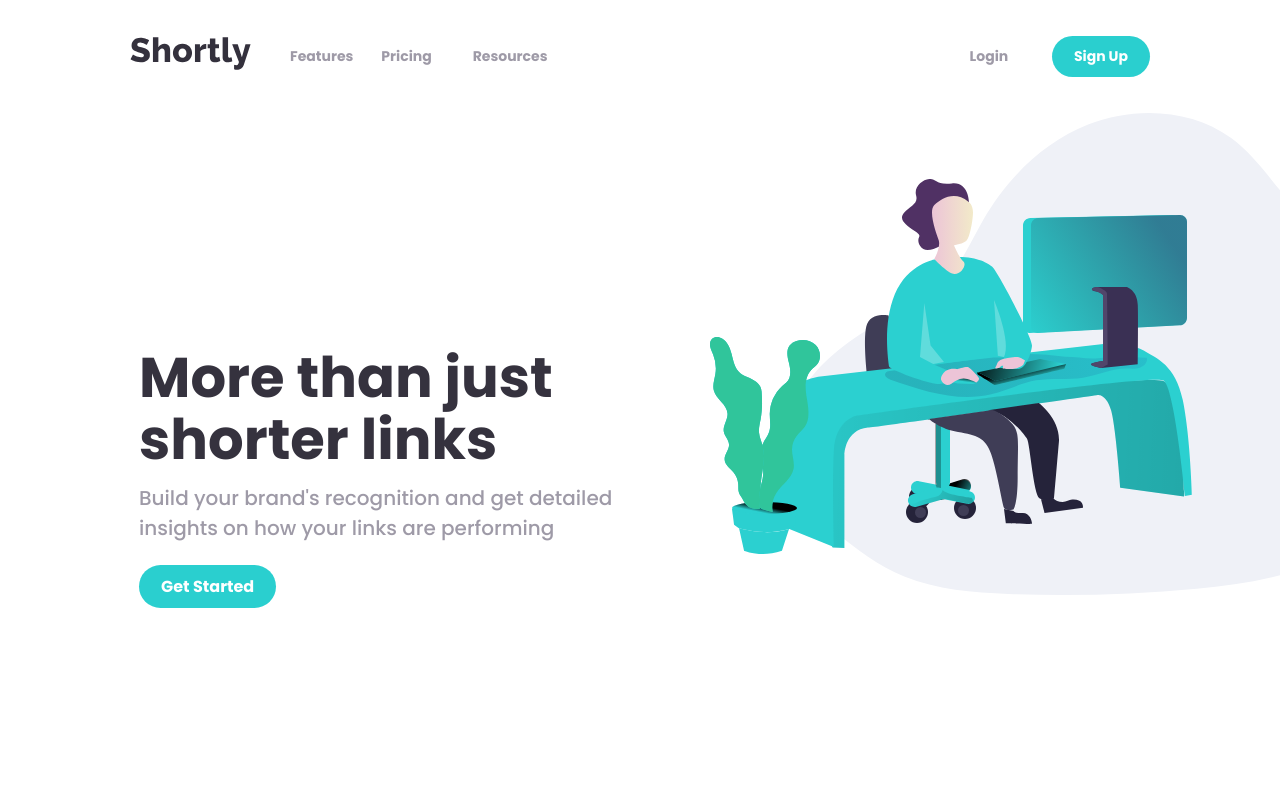
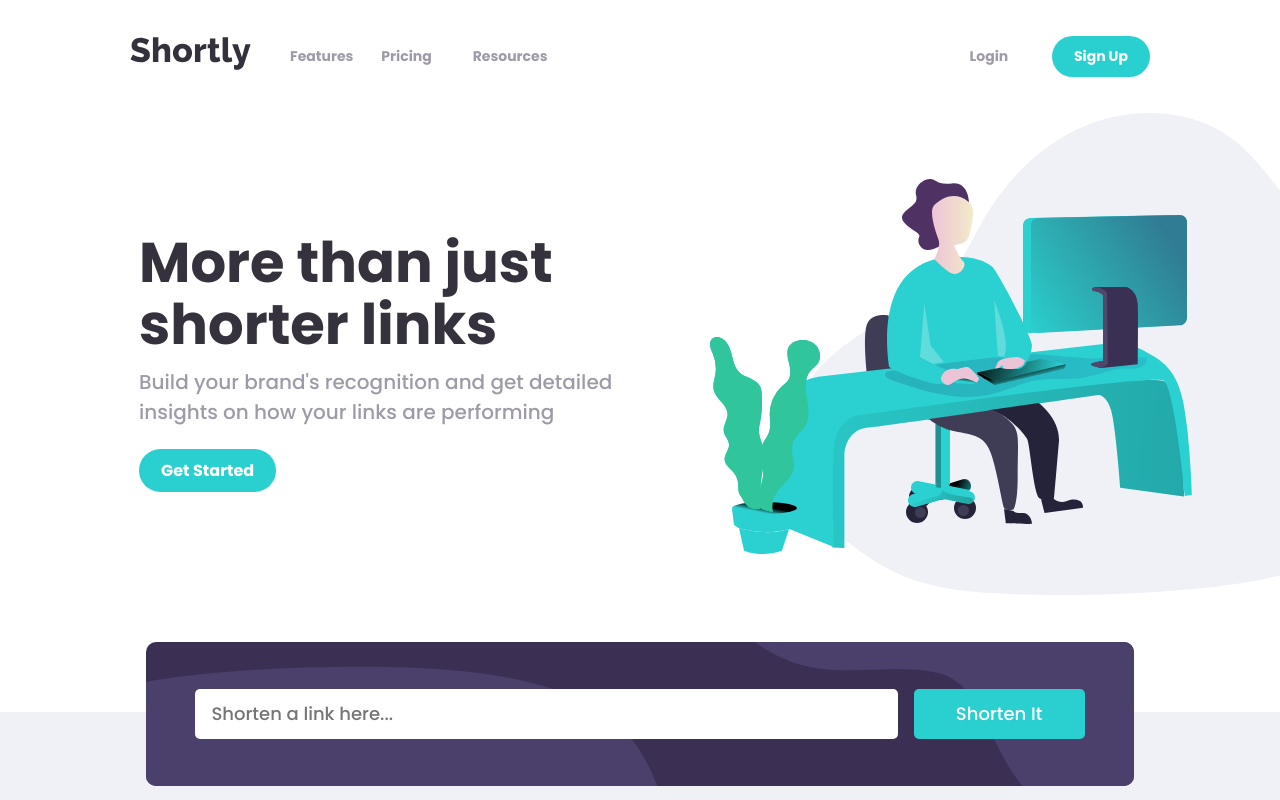
Before and after one commit to Ocholla-T/shortly, a Vue app: page / in a window 1280 px wide. Shown: the top 800 px of the page. Built offline with nearby package versions, Linux system fonts and the light colour scheme.

Commit message:
bug fixes

```diff
--- a/public/index.html
+++ b/public/index.html
@@ -13,6 +13,9 @@
       padding: 0;
       box-sizing: border-box;
     }
+    body {
+      height: 100vh;
+    }
   </style>
   <body>
     <noscript>
--- a/src/components/CallToAction.vue
+++ b/src/components/CallToAction.vue
@@ -113,6 +113,7 @@ section {
 }
 
 .spinner {
+  flex-grow: 1;
   width: 100%;
   height: 100%;
   display: inline-block;
@@ -124,8 +125,10 @@ section {
     border: 2px solid #ffffff80;
     border-left-color: $dark-violet;
     border-radius: 50%;
-    top: -0.5rem;
+    top: 0rem;
     bottom: 0;
+    left: 0;
+    right: 0;
     margin: auto;
     width: 1.2rem;
     height: 1.2rem;
--- a/src/components/HeroSection.vue
+++ b/src/components/HeroSection.vue
@@ -24,8 +24,7 @@ export default {};
 
 <style lang="scss" scoped>
 .hero {
-  min-height: 90vh;
-
+  overflow: hidden;
   &__heading {
     font-weight: 700;
     color: $very-dark-blue;
```
